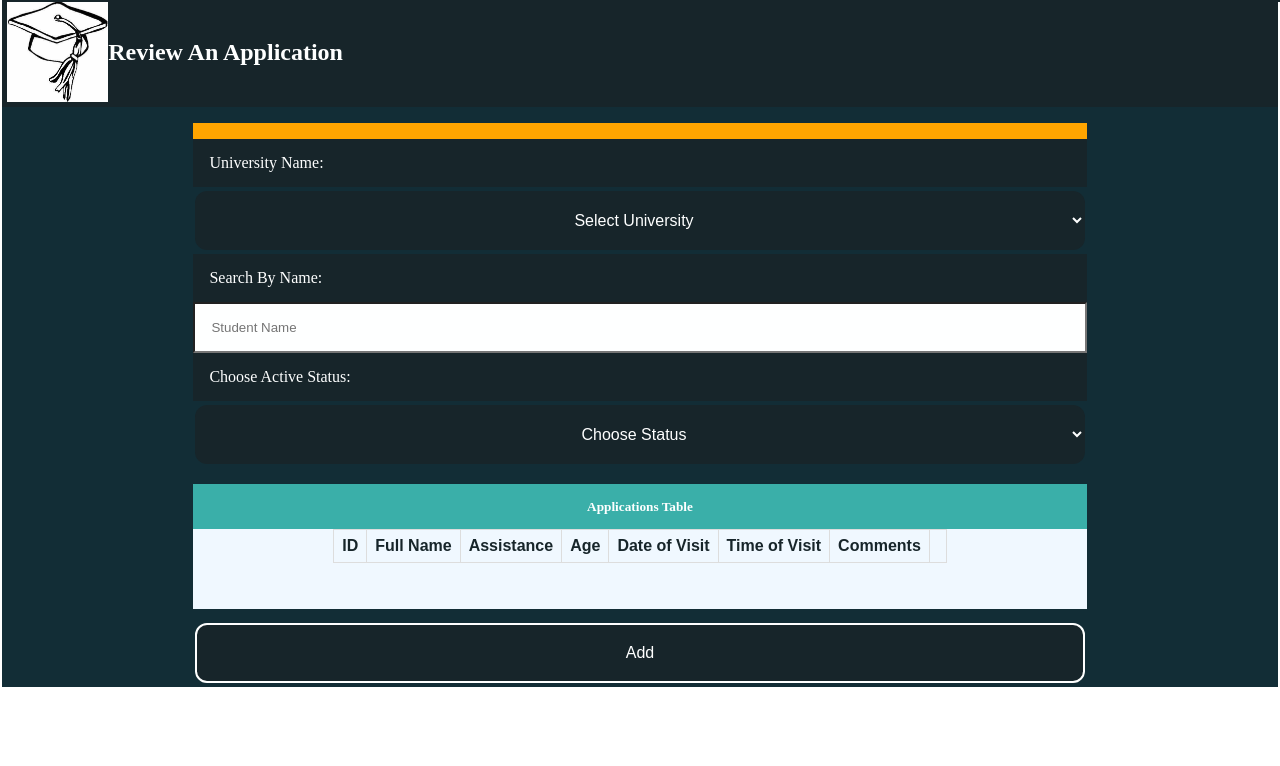
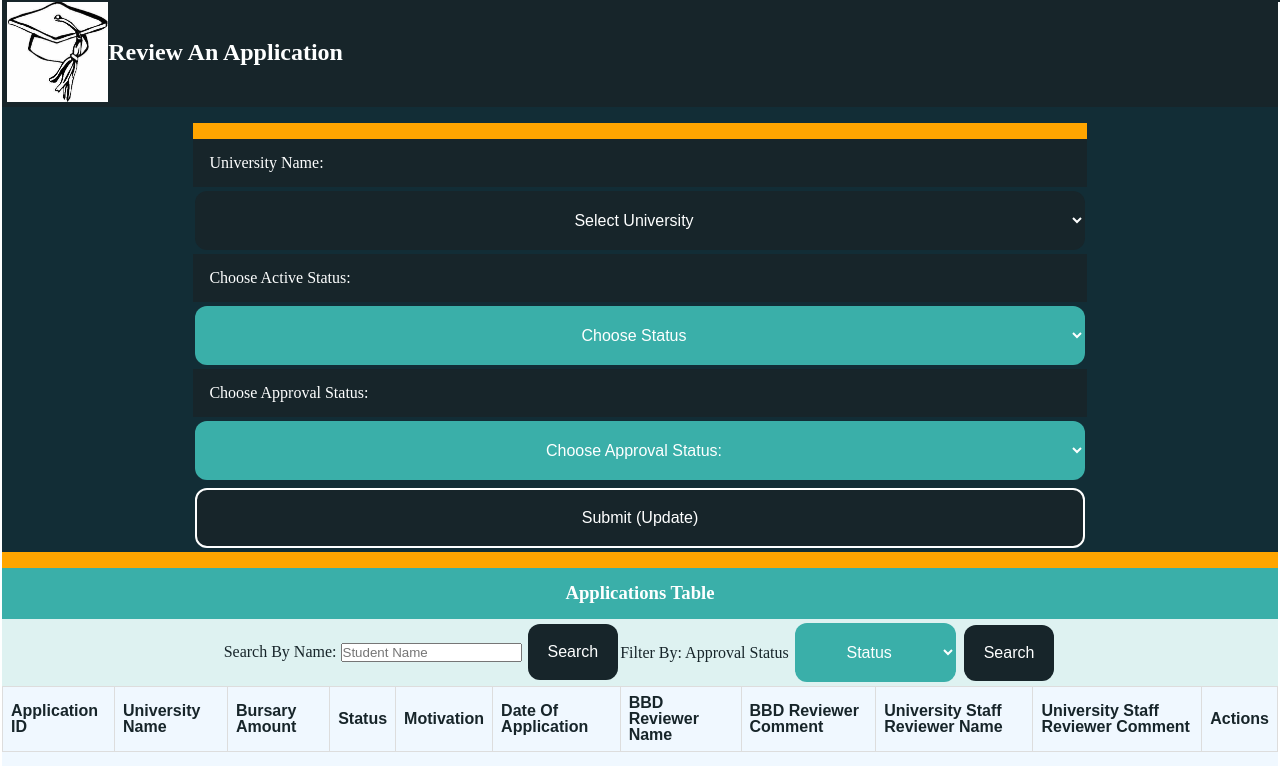
Before and after one commit to Ukukhula-bursary/BBDBursary-Website, a plain HTML site: page html/admin_view/review_a_student_application.html in a window 1280 px wide. Shown: the part 91-857 px from the top of the page. Before the commit the page ends 800 px from the top, so only its background shows below. Drawn offline with Linux system fonts and the light colour scheme; a script that the page names is missing.

Commit message:
add some filtering

```diff
--- a/html/admin_view/review_a_student_application.html
+++ b/html/admin_view/review_a_student_application.html
@@ -7,7 +7,7 @@
         <link rel="stylesheet" href="https://cdnjs.cloudflare.com/ajax/libs/font-awesome/6.0.0/css/all.min.css">
         <!-- Download fonts locally -->
         <link rel="shortcut icon" href="">
-        <title>BBD Ukukhula Bursary - Review A Student Application</title>
+        <title>BBD Ukukhula Bursary - Review Student Application(s)</title>
     </head>
     <script src="../../src/js/navbarLogic.js" defer></script>
     <script src="../../src/js/review_a_university_application.js" defer></script>
@@ -31,7 +31,6 @@
                                 class="generic-form"
                                 action="#"
                                 method="POST"
-
                             >
                                 <h3 id="successMessage"></h3>
                                 <label for="university-name">University Name:</label>
@@ -42,6 +41,40 @@
                                     <option value="UP">UP</option>
                                     <option value="UKZN">UKZN</option>
                                 </select>
+                                <label for="is-active-status">Choose Active Status:</label>
+                                <select id="is-active-status" name="is-active-status" class="generic-drop-downs">
+                                    <option value="" selected disabled>Choose Status</option>
+                                    <option value="No">No</option>
+                                    <option value="yes">Yes</option>
+                                </select>
+                                <label for="approval-status">Choose Approval Status:</label>
+                                <select id="approval-status" name="approval-status" class="generic-drop-downs">
+                                    <option value="" selected disabled>Choose Approval Status:</option>
+                                    <option value="1">Accepted</option>
+                                    <option value="2">Rejected</option>
+                                    <option value="3">Under Review</option>
+                                </select>
+                                <section id="rejection-reason-container">
+                                    <label for="rejection-reason">Give Rejection Reason</label>
+                                    <input type="text" id="rejection-reason" name="rejection-reason"></input>
+                                    <label for="admin-comment">Reviewer Comment (optional)</label>
+                                    <input type="text" id="admin-comment" name="admin-comment"></input>
+                                </section>
+                                <section id="student-form"></section>
+                                <input
+                                    type="submit"
+                                    id="submit-button"
+                                    class="buttons"
+                                    value="Submit (Update)"
+                                >
+                            </form>
+                        </section>
+                    </section>
+                    <!-- Table -->
+                    <h1 id="application-table-heading">Applications Table</h1>
+                    <!-- Filtering -->
+                    <section id="filter-section">
+                        <section>
                             <label for="searchByName" id="generic-form-search-by-name-label">
                                 Search By Name:
                             </label
@@ -55,41 +88,51 @@
                                 required
                                 placeholder="Student Name"
                             >
-                                <label for="is-active-status">Choose Active Status:</label>
-                                <select id="is-active-status" name="is-active-status" class="buttons">
-                                    <option value="" selected disabled>Choose Status</option>
-                                    <option value="No">No</option>
-                                    <option value="yes">Yes</option>
+                            <button
+                                type="button"
+                                id="search-student-button"
+                                class="buttons"
+                                value="Search"
+                            >Search</button>
+                        </section>
+                        <section>
+                            <label for="filter-section-status">Filter By: Approval Status</label>
+                            <select id="filter-section-status" name="filter-section" class="generic-drop-downs">
+                                <option value="" selected disabled>Status</option>
+                                <option value="1">Accepted</option>
+                                <option value="2">Rejected</option>
+                                <option value="3">Submitted</option>
+                                <option value="4">Under Review</option>
                             </select>
-                                <section id="student-form"></section>
-                                <h1 id="application-table-heading">Applications Table</h1>
+                            <button
+                                type="button"
+                                id="filter-button"
+                                class="buttons"
+                                value="Search"
+                            >Search</button>
+                        </section>
+                    </section>
                     <section id="application-table-container">
                         <section id="application-list">
                             <table id="tableID">
                                 <tbody id="tbodyID">
                                     <tr id="theadings">
-                                                    <th>ID</th>
-                                                    <th>Full Name</th>
-                                                    <th>Assistance</th>
-                                                    <th>Age</th>
-                                                    <th>Date of Visit</th>
-                                                    <th>Time of Visit</th>
-                                                    <th>Comments</th>
-                                                    <th></th>
+                                        <th>Application ID</th>
+                                        <th>University Name</th>
+                                        <th>Bursary Amount</th>
+                                        <th>Status</th>
+                                        <th>Motivation</th>
+                                        <th>Date Of Application</th>
+                                        <th>BBD Reviewer Name</th>
+                                        <th>BBD Reviewer Comment</th>
+                                        <th>University Staff Reviewer Name</th>
+                                        <th>University Staff Reviewer Comment</th>
+                                        <th>Actions</th>
                                     </tr>
                                 </tbody>
                             </table>
                         </section>
                     </section>
-                                <input
-                                    type="submit"
-                                    id="submit-button"
-                                    class="buttons"
-                                    value="Add"
-                                >
-                            </form>
-                        </section>
-                    </section>
                 </main>
             </body>
         </html>
```
Lines whose indentation alone changed are shown as unchanged.
